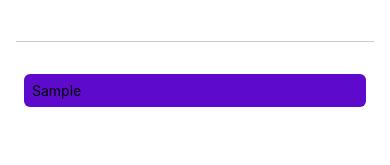
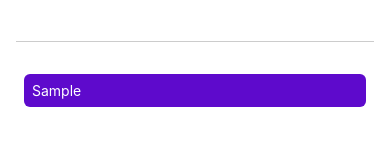
Before and after one commit to RakanEngineer/AwesomeProject, a React Native app: screen / in a window 390 px wide. Both pictures are taken after typing "Sample" into the empty fields and a click on the button "ADD GOAL". Shown: the part 129-294 px from the top of the page. Built offline with nearby package versions, Linux system fonts and the light colour scheme.

Commit message:
add alwaysBounceVertical false

```diff
--- a/App.js
+++ b/App.js
@@ -1,6 +1,14 @@
 // import { StatusBar } from "expo-status-bar";
 import { useState } from "react";
-import { StyleSheet, Text, View, Button, TextInput } from "react-native";
+import {
+  StyleSheet,
+  Text,
+  View,
+  Button,
+  TextInput,
+  ScrollView,
+  FlatList,
+} from "react-native";
 
 export default function App() {
   const [enteredGoalText, setEnteredGoalText] = useState("");
@@ -38,11 +46,13 @@
       </View>
       <View style={styles.goalsContainer}>
         {/* <Text>List of goals....</Text> */}
-        {courseGoals.map((goal) => (
-          <Text style={styles.goalItem} key={goal}>
-            {goal}
-          </Text>
-        ))}
+        <ScrollView alwaysBounceVertical={false}>
+          {courseGoals.map((goal) => (
+            <View key={goal} style={styles.goalItem}>
+              <Text style={styles.goalText}>{goal}</Text>
+            </View>
+          ))}
+        </ScrollView>
       </View>
     </View>
   );
```
